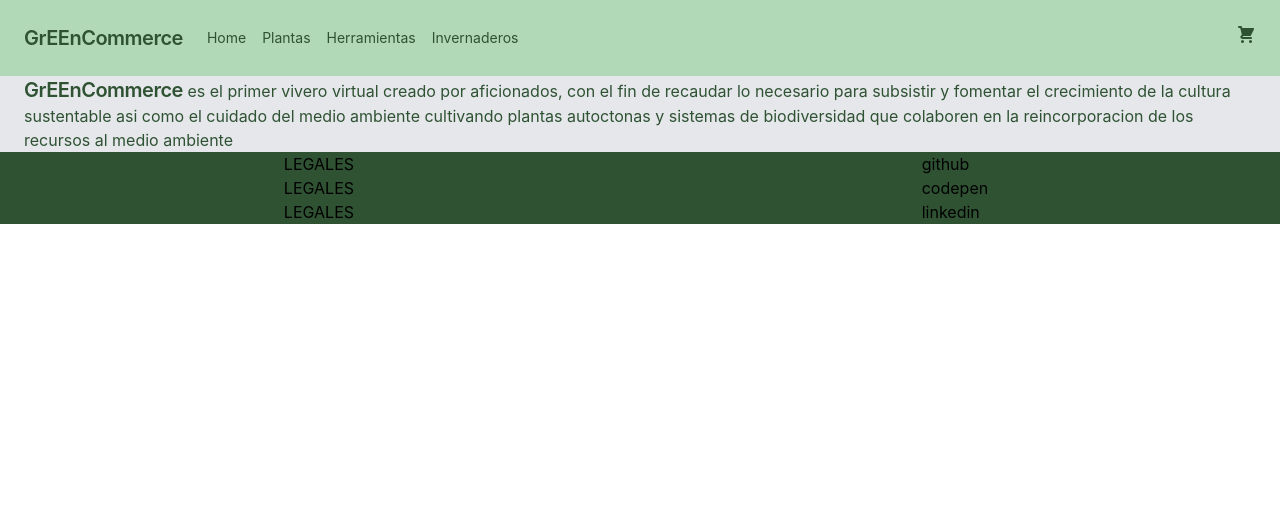
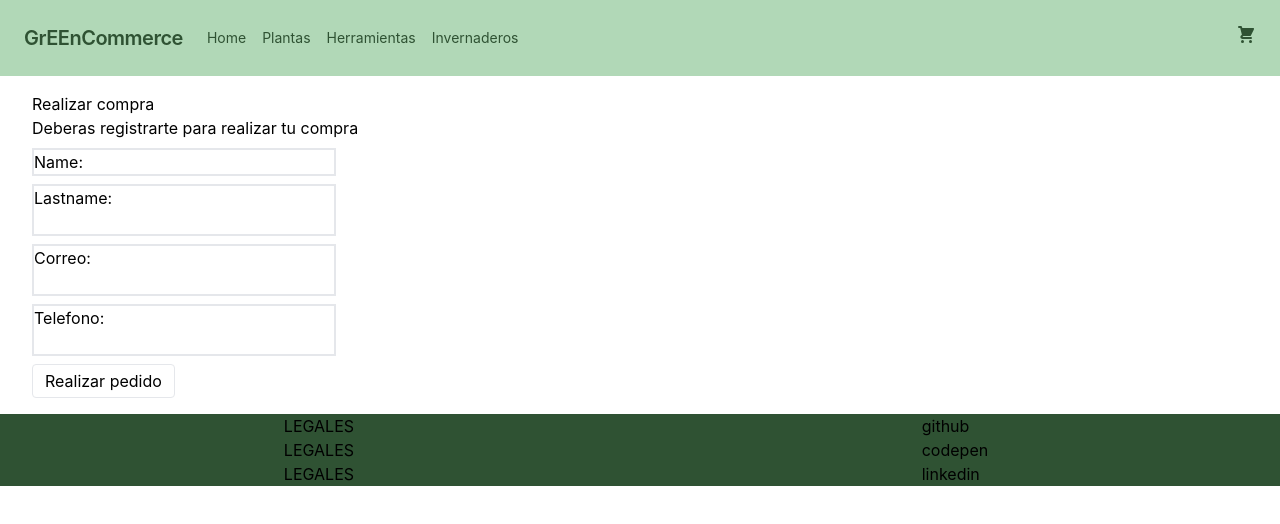
Before and after one commit to bigote97/proyectoReact, a React (Create React App) app in the folder ecommerce-react/: page /CheckOut in a window 1280 px wide. Shown: the top 524 px of the page. Built offline with nearby package versions, Linux system fonts and the light colour scheme.

Commit message:
checkout | registro de compra en firebase

```diff
--- a/ecommerce-react/src/App.js
+++ b/ecommerce-react/src/App.js
@@ -5,6 +5,7 @@ import Cuerpo from "./components/Proposito";
 import ProductListContainer from "./components/ProductListContainer";
 import ProductDetail from "./components/products/ProductDetail";
 import Carrito from "./components/carrito/Carrito";
+import CheckOut from "./components/checkout";
 //React
 import {BrowserRouter, Switch, Route} from "react-router-dom"
 import { useState, } from "react";
@@ -43,6 +44,9 @@ function App() {
 					<Route exact path="/carrito">
 						<Carrito/>
 					</Route>
+					<Route exact path="/CheckOut">
+						<CheckOut/>
+					</Route>
 					<Route path="*">
 						<Cuerpo/>
 					</Route>
--- a/ecommerce-react/src/components/carrito/Carrito.js
+++ b/ecommerce-react/src/components/carrito/Carrito.js
@@ -1,6 +1,6 @@
 // Components
 import CartRow from "./CartRow";
-
+import CheckOutButton from "./CheckOutButton";
 // react
 import {  Link, useHistory } from "react-router-dom";
 import { useContext, useEffect } from "react";
@@ -24,6 +24,7 @@ const Carrito = () => {
     }, [data]);
 	return(
 		<div>
+
 			{
 				data.items.length === 0 ? <>
 					<div  className="bg-verde-darseafoamk text-center font-semibold">
@@ -37,11 +38,12 @@ const Carrito = () => {
 					</div>
 				</>
 				:<>
-				<div className="px-6 py-2 flex justify-between">
+				<div className="px-6 py-2 flex justify-between ">
 					<div>
 						<p>Cantidad: {data.cantidadTotal}</p>
 						<p>Total: ${data.precioTotal}</p>
 					</div>
+					<CheckOutButton />
 					<div className="flex justify-end mt-2">
                         <p className="text-gray-700 text-base mr-0 cursor-pointer">Vaciar Carrito</p>
                         <img className="ml-0 cursor-pointer" onClick={limpiar} src="/iconsTrash.svg"/>
--- /dev/null
+++ b/ecommerce-react/src/components/carrito/CheckOutButton.js
@@ -0,0 +1,12 @@
+// react
+import {  Link } from "react-router-dom";
+
+const CheckOutButton = () => {
+    return(
+        <Link to="/CheckOut">
+            <button className="mt-2 py-1 px-3 border rounded" >Realizar compra</button>
+        </Link>
+    );
+}
+
+export default CheckOutButton
--- /dev/null
+++ b/ecommerce-react/src/components/checkout/index.js
@@ -0,0 +1,125 @@
+// Data
+import { getFirestore } from "../../data"
+// React
+import React from "react"
+import { useState, useContext, useEffect } from "react"
+import {  useHistory } from "react-router-dom";
+import { Store } from "../../store";
+
+const CheckOut = () => {
+	let history = useHistory();
+    const db = getFirestore();
+    const [data, setData] = useContext(Store);
+    const [formData, setFormData] = useState ({
+        nombre: '',
+        apellido: '',
+        email: '',
+        telefono: '',
+    })
+
+    const handleChangeInput = (e) => {
+        setFormData ({...formData, [e.target.name]: e.target.value })
+    }
+
+    const CargaDB = () => {
+        db.collection('ventas')
+		.add({
+			usuario: formData.nombre + formData.apellido,
+			email: formData.email,
+			telefono: formData.telefono,
+			total: data.precioTotal,
+			cantidad: data.cantidadTotal,
+			items: data.items,
+		})
+		.then((docRef) =>{
+			console.log('Compra registrada con el ID: ', docRef.id)
+
+            limpiar()
+		})
+		.catch((error)=>{
+			console.error("Error al registrar compra: ", error)
+		})
+    }
+    const limpiar = () => {
+        let obj = data
+        obj.items = []
+        obj.cantidadTotal = 0
+        obj.precioTotal = 0
+        setData(obj)
+		history.push("/");
+    }
+
+    const setStorage = () => {
+        let registroJSON = JSON.stringify(formData);
+        localStorage.setItem('registroJSON', registroJSON);
+    }
+
+    const finalizar = () => {
+        if ((formData.email.includes('@')) && (formData.email.includes('.com')) && (data.items.length !== 0)) {
+            console.log('data enviada')
+            console.table(formData)
+            console.table(data)
+            setStorage()
+            CargaDB()
+        } else {
+            console.error('verificar data')
+        }
+    }
+
+    useEffect(() => {
+        if (localStorage.getItem("registroJSON") !== null) {
+            setFormData(JSON.parse(localStorage.getItem("registroJSON")));
+        }
+      }, []);
+
+    return(
+        <div className="mx-8 my-4">
+            {
+                localStorage.getItem("registroJSON") === null ? <>
+                    <div>
+                        <h1>Realizar compra</h1>
+                        <p>Deberas registrarte para realizar tu compra</p>
+                    </div>
+                    <form>
+                        <div className="border-2 mt-2 w-1/4">
+                            <label>
+                            Name:
+                                <input type="text" value={FormData.nombre} onChange={handleChangeInput} name="nombre" />
+                            </label>
+                        </div>
+                        <div className="border-2 mt-2 w-1/4">
+                            <label>
+                            Lastname:
+                                <input type="text" value={FormData.apellido} onChange={handleChangeInput} name="apellido" />
+                            </label>
+                        </div>
+                        <div className="border-2 mt-2 w-1/4">
+                            <label>
+                            Correo:
+                                <input type="text" value={FormData.email} onChange={handleChangeInput} name="email" />
+                            </label>
+                        </div>
+                        <div className="border-2 mt-2 w-1/4">
+                            <label>
+                            Telefono:
+                                <input type="text" value={FormData.telefono} onChange={handleChangeInput} name="telefono" />
+                            </label>
+                        </div>
+                    </form>
+                </> : <>
+                    <div>
+                        <p>Anteriormente compraste con este nombre.</p>
+                        <p> ¿Quieres seguir comprando con el mismo usuario?</p>
+                        <p> Nombre: {formData.nombre}  {formData.apellido} </p>
+                        <p> Correo: {formData.email} </p>
+                        <p> Telefono: {formData.telefono} </p>
+                    </div>
+                </>
+            }
+
+            <button className="mt-2 py-1 px-3 border rounded" onClick={finalizar} >Realizar pedido</button>
+        </div>
+    );
+}
+
+export default CheckOut
--- a/ecommerce-react/src/components/products/AddButton.js
+++ b/ecommerce-react/src/components/products/AddButton.js
@@ -8,7 +8,7 @@ const ProductButton = ({producto}) => {
     const [data, setData] = useContext(Store);
 	/*Concateno el ID de producto al path del carrito para luego
 	 hacer la redireccion a la pantalla del carrito con el nuevo producto agregado*/
-	const [cantidad, setCantidad] = useState (0);
+	const [cantidad, setCantidad] = useState (1);
 	let history = useHistory();
 
 	/* Cuando el usuario Hace click sobre "+" se verifica que la cantidad elegida este por debajo del total que hay en stock*/
```
